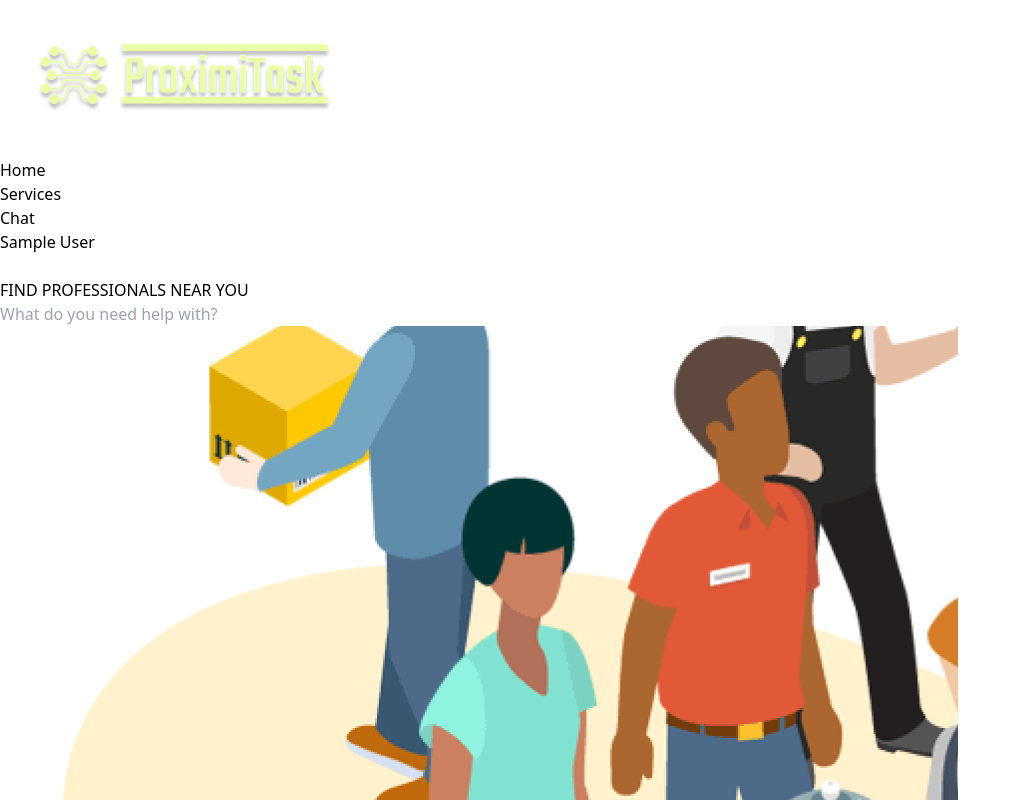
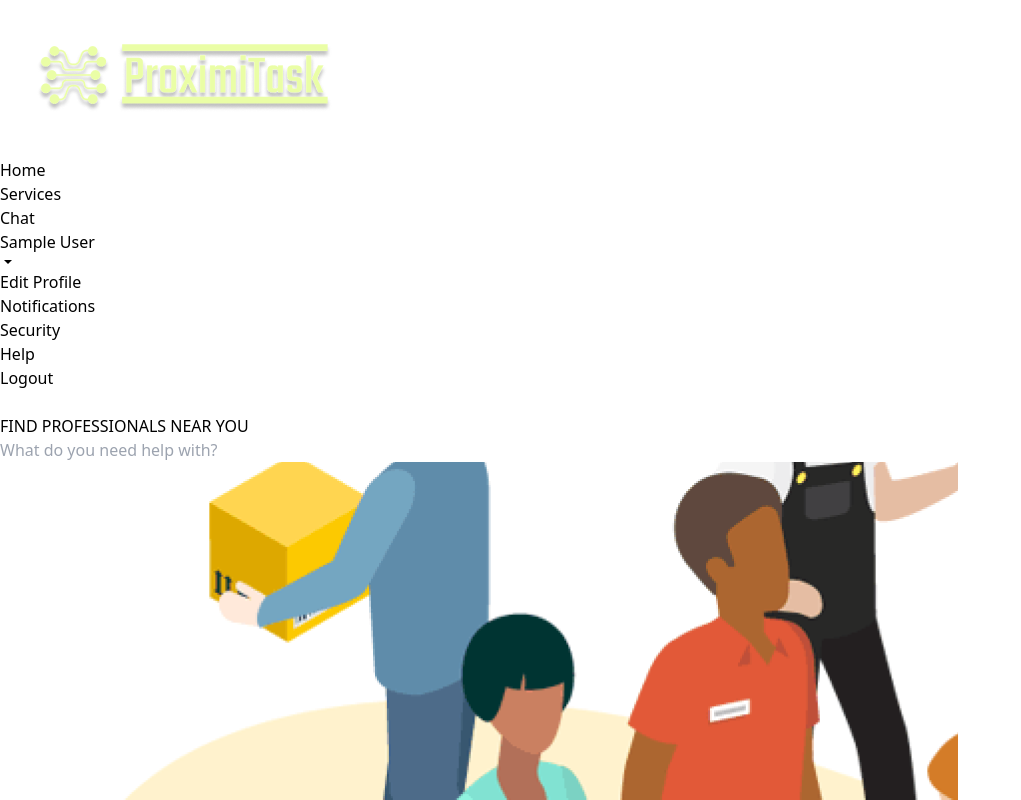
Before and after one commit to Yadhu-Krishnan-K/ProximiTask_Client, a React (Vite) app: page / in a window 1280 px wide. Shown: the top 800 px of the page, without its empty margins (0-1021 px from the left). Built offline with nearby package versions, Linux system fonts and the light colour scheme; no server answers; sample sign-in values are in the browser's storage.

Commit message:
update: landin page nav bar route to user/profile

```diff
--- a/src/App.jsx
+++ b/src/App.jsx
@@ -67,7 +67,7 @@ function App() {
           <Route index element={<Navigate to='WorkerServices' />} />
           <Route path='WorkerServices' element={<WorkerServices />} />
         </Route>
-        <Route path='/user/profile' element={<Profile />} >
+        <Route path='/user/profile' element={user?.isActive?(<Profile />):(<Navigate to='/' />)} >
           <Route index element={<Navigate to='editProfile' />} />
           <Route path='editProfile' element={<EditProfile />} />
           <Route path='security' element={<Security />} />
--- a/src/components/navbar/Nav1.jsx
+++ b/src/components/navbar/Nav1.jsx
@@ -1,9 +1,12 @@
 import React, { useState } from 'react'
 import { useNavigate } from 'react-router-dom'
 import logOutHeloper from '../../helper/logoutHelper'
+import { IoMdArrowDropdown, IoMdArrowDropup } from "react-icons/io";
+
 
 function Nav1({ user }) {
   const nav = useNavigate()
+  const [ddopen, setDdopen] = useState(false)
   const [isOpen, setIsOpen] = useState(false) // State to toggle the mobile menu
 
   function logout() {
@@ -19,7 +22,24 @@ function Nav1({ user }) {
       {user ? (
         <>
           <li className='cursor-pointer'>Chat</li>
-          <li className='cursor-pointer' onClick={logout}>{user.name}</li>
+          <li className='cursor-pointer flex justify-center items-center' onClick={() => setDdopen((prev) => !prev)}>{user.name}{ddopen ? (<IoMdArrowDropup />) : (<IoMdArrowDropdown />)}</li>
+          {(
+  <div
+    className={`w-48 flex flex-col bg-white border border-gray-200 shadow-md rounded-md absolute top-16 right-0 z-50
+    transition-all duration-300 ease-in-out transform overflow-hidden
+    ${ddopen ? 'opacity-100 max-h-64 translate-y-0' : 'opacity-0 max-h-0 translate-y-[-10px]'}`}
+    style={{ transitionProperty: 'opacity, transform, max-height' }}
+  >
+    <div className='px-4 py-2 hover:bg-gray-100 cursor-pointer' onClick={() => nav('/user/profile/editProfile')}>Edit Profile</div>
+    <div className='px-4 py-2 hover:bg-gray-100 cursor-pointer' onClick={() => nav('/notifications')}>Notifications</div>
+    <div className='px-4 py-2 hover:bg-gray-100 cursor-pointer' onClick={() => nav('/user/profile/security')}>Security</div>
+    <div className='px-4 py-2 hover:bg-gray-100 cursor-pointer' onClick={() => nav('/help')}>Help</div>
+    <div className='px-4 py-2 hover:bg-red-100 cursor-pointer text-red-500' onClick={logout}>Logout</div>
+  </div>
+)}
+
+
+
         </>
       ) : (
         <>
@@ -41,7 +61,7 @@ function Nav1({ user }) {
     <nav className='w-full h-20 flex justify-between items-center shadow-lg px-4'>
       {/* Logo Section */}
       <div className="logo flex items-center">
-      <img src="/logo.png" alt="logo" className='lg:w-52 w-36 transition-all duration-300 ease-in-out' />
+        <img src="/logo.png" alt="logo" className='lg:w-52 w-36 transition-all duration-300 ease-in-out' />
       </div>
 
       {/* Desktop Menu */}
--- a/src/pages/User/SignUp.jsx
+++ b/src/pages/User/SignUp.jsx
@@ -97,6 +97,19 @@ const SignUp = () => {
       <div className="w-full max-w-md bg-[#F6FBF9] rounded-2xl shadow-lg p-8">
         <h1 className="text-2xl font-bold text-center mb-6">Create An Account</h1>
         <form onSubmit={handleSubmit} className="space-y-4">
+        <div>
+            <input
+              type="file"
+              name="img"
+              className="w-full p-3 bg-white border border-gray-300 rounded-md focus:outline-none focus:ring-2 focus:ring-emerald-300 hidden"
+              value={formik.values.img}
+              onChange={formik.handleChange}
+              onBlur={formik.handleBlur}
+            />
+            {formik.touched.img && formik.errors.img && showError ? (
+              <div className="text-red-500 text-sm">{formik.errors.img}</div>
+            ) : null}
+          </div>
           <div>
             <input
               type="text"
```
